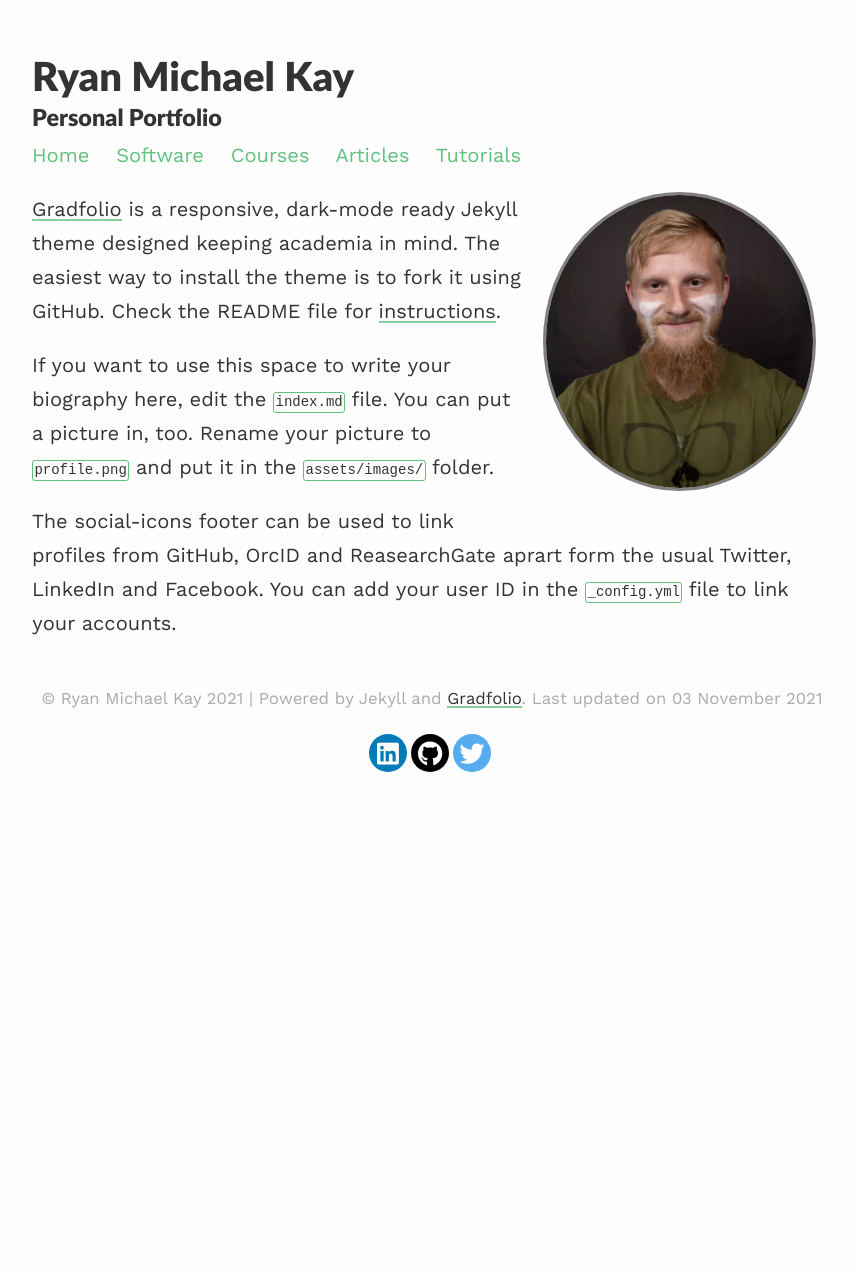
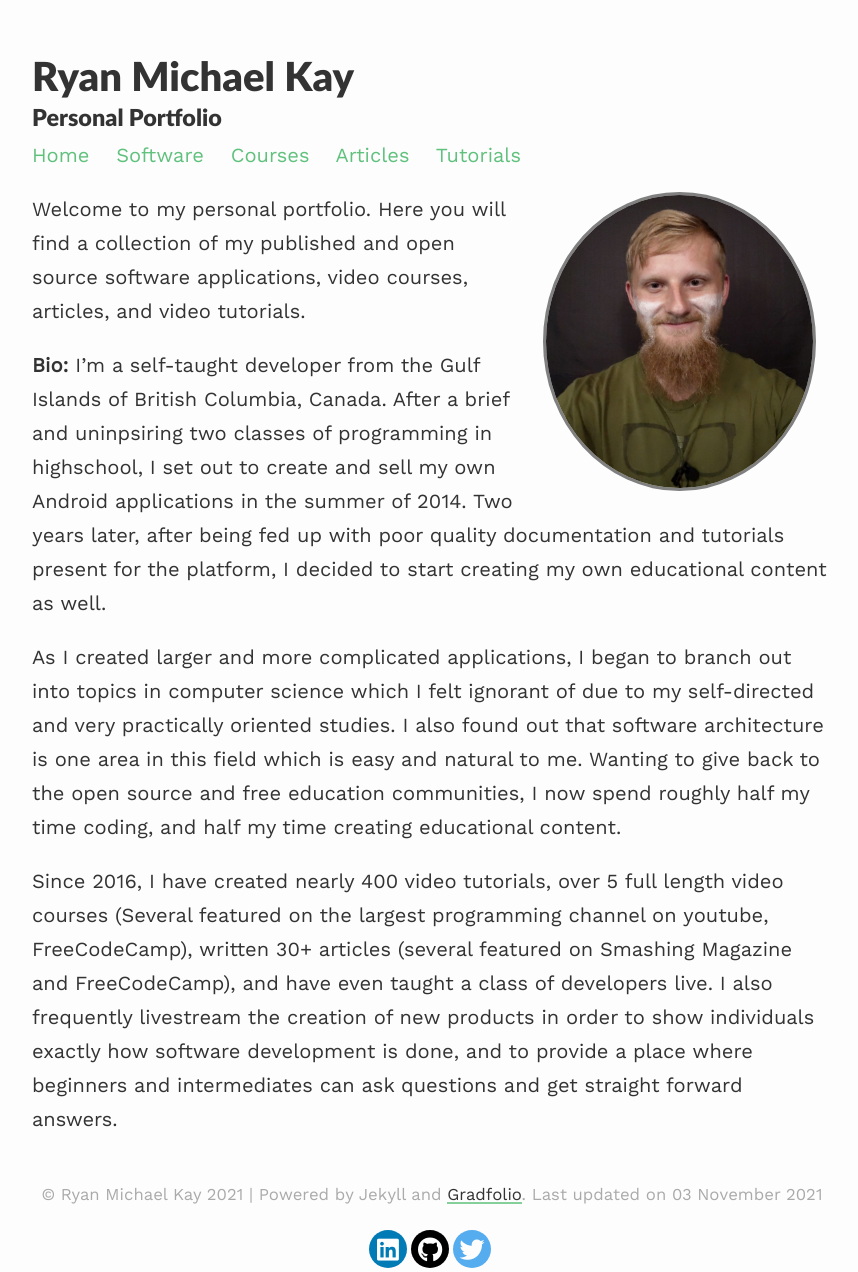
Before and after one commit to BracketCove/BracketCove.github.io, a Jekyll site: the page built from index.md, in a window 1280 px wide. Shown: the whole page, without its empty margins (208-1066 px from the left). Built offline with Jekyll 4.4.1, drawn with Linux system fonts in a browser that asks for light colours; nearby versions of some CDN libraries; before the commit the page ends 980 px from its top, so only the background shows below that.

Commit message:
updated about

```diff
--- a/index.md
+++ b/index.md
@@ -7,8 +7,10 @@ profile:
 published: true
 ---
 
-[Gradfolio](https://github.com/jitinnair1/gradfolio){:target="_blank"} is a responsive, dark-mode ready Jekyll theme designed keeping academia in mind. The easiest way to install the theme is to fork it using GitHub. Check the README file for [instructions](https://github.com/jitinnair1/gradfolio#installation){:target="_blank"}.
+Welcome to my personal portfolio. Here you will find a collection of my published and open source software applications, video courses, articles, and video tutorials.
 
-If you want to use this space to write your biography here, edit the `index.md` file. You can put a picture in, too. Rename your picture to `profile.png` and put it in the `assets/images/` folder.
+**Bio:** I'm a self-taught developer from the Gulf Islands of British Columbia, Canada. After a brief and uninpsiring two classes of programming in highschool, I set out to create and sell my own Android applications in the summer of 2014. Two years later, after being fed up with poor quality documentation and tutorials present for the platform, I decided to start creating my own educational content as well.
 
-The social-icons footer can be used to link profiles from GitHub, OrcID and ReasearchGate aprart form the usual Twitter, LinkedIn and Facebook. You can add your user ID in the `_config.yml` file to link your accounts.
+As I created larger and more complicated applications, I began to branch out into topics in computer science which I felt ignorant of due to my self-directed and very practically oriented studies. I also found out that software architecture is one area in this field which is easy and natural to me. Wanting to give back to the open source and free education communities, I now spend roughly half my time coding, and half my time creating educational content.
+
+ Since 2016, I have created nearly 400 video tutorials, over 5 full length video courses (Several featured on the largest programming channel on youtube, FreeCodeCamp), written 30+ articles (several featured on Smashing Magazine and FreeCodeCamp), and have even taught a class of developers live. I also frequently livestream the creation of new products in order to show individuals exactly how software development is done, and to provide a place where beginners and intermediates can ask questions and get straight forward answers.
```
